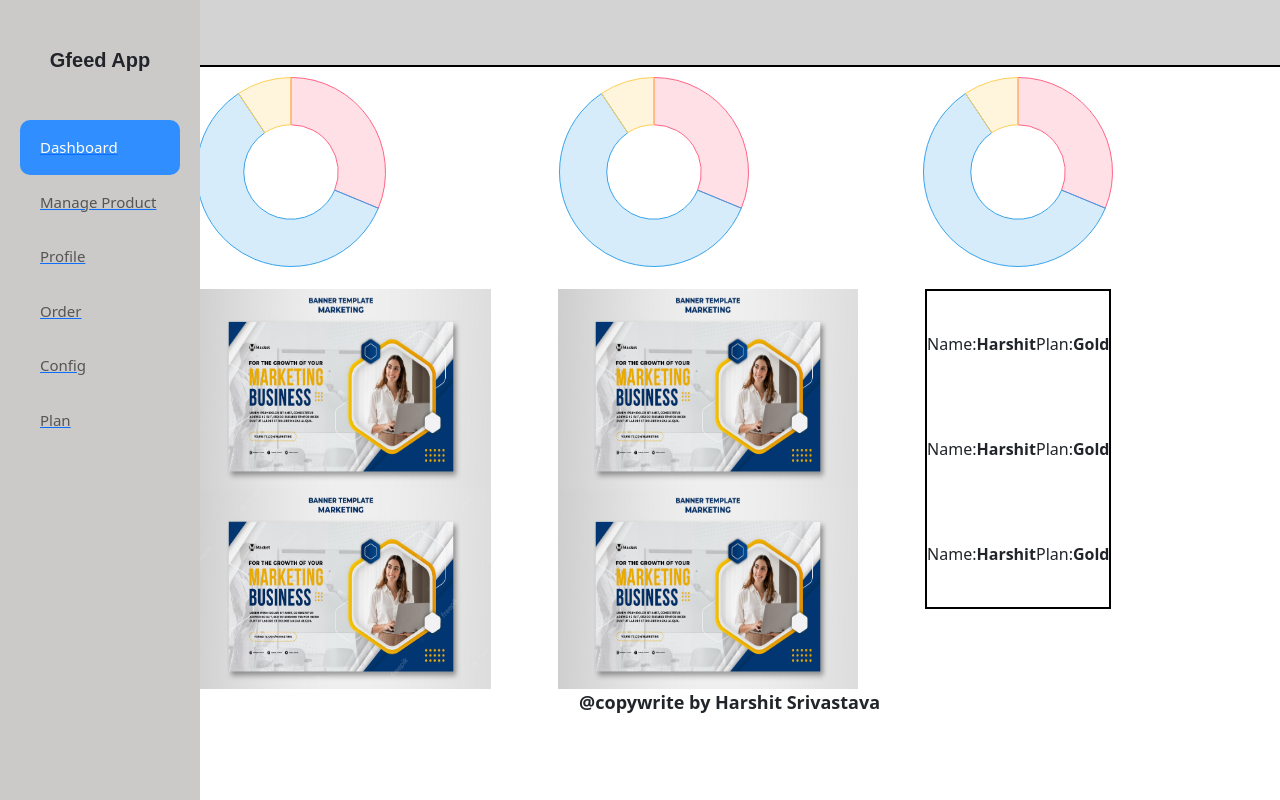
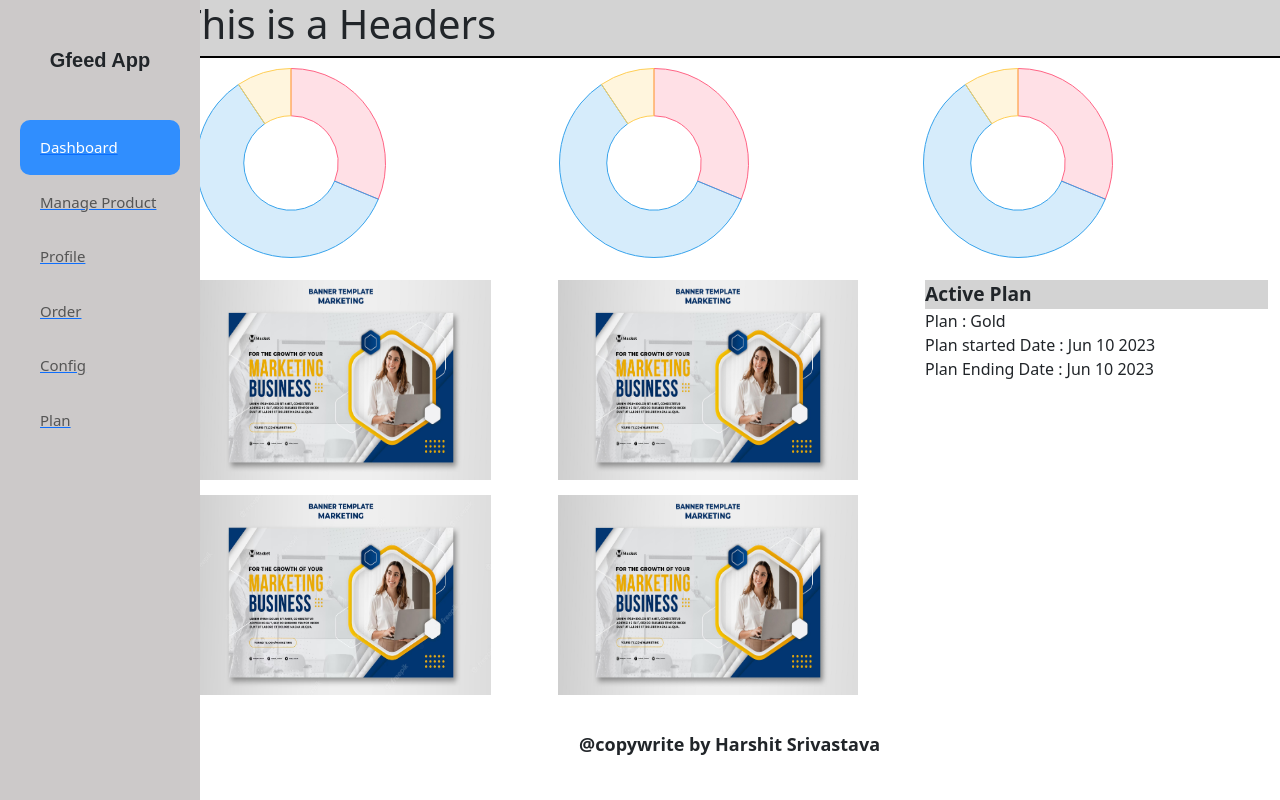
Before and after one commit to Harshitsriv007/gfeed, a React (Create React App) app: page / in a window 1280 px wide. Built offline with nearby package versions, Linux system fonts and the light colour scheme.

Commit message:
active plan

```diff
--- a/src/components/pannel/dashboard.css
+++ b/src/components/pannel/dashboard.css
@@ -5,6 +5,11 @@
 .promote_section2
 {
     margin-top:2%;
+}
+.second_promotions
+{
+    margin:2% 0% 5% 0%;
+
 }
 img
 {
@@ -17,3 +22,10 @@ img
     font-size: large;
     font-weight: bold;
 }
+
+.plan_1
+{
+    background-color: lightgray;
+    font-size: larger;
+    font-weight: bolder;
+}
--- a/src/components/pannel/dashboard.jsx
+++ b/src/components/pannel/dashboard.jsx
@@ -1,7 +1,7 @@
 import React from "react";
 import dataset from "./data.json";
 import Image1 from "../../images/imge1.jpg";
-import Image2 from "../../images/image2.jpg";
+// import Image2 from "../../images/image2.jpg";
 import Image3 from "../../images/image3.jpg.avif";
 import "./dashboard.css";
 import { Chart as ChartJS, ArcElement, Tooltip, Legend } from 'chart.js';
@@ -37,7 +37,8 @@ const data = {
 const Dashboard = () =>
 {
     // const Productcount = data.length;
-    const Productcount=10;
+    // const Productcount=10;
+    var d = (new Date()).toString().split(' ').splice(1,3).join(' ');
     return <>
         <div className="container col-sm-12">
             <div className="row">
@@ -59,46 +60,38 @@ const Dashboard = () =>
                         <div className="col-wm-12">
                             <div className="row">
                                 <div className="col-sm-6">
-                                    <img classNmae="bannerImage" src={Image1} alt="banner"/>
+                                    <img className="bannerImage" src={Image1} alt="banner"/>
                                 </div>
                                 <div className="col-sm-6">
-                                    <img classNmae="bannerImage" src={Image1} alt="banner"/>
+                                    <img className="bannerImage" src={Image1} alt="banner"/>
                                 </div>
                             </div>
                         </div>
-                        <div className="col-wm-12">
+                        <div className="col-wm-12 second_promotions">
                             <div className="row">
                                 <div className="col-sm-6">
-                                    <img  classNmae="promotionsImage" src={Image3} alt="promotions"/>
+                                    <img  className="promotionsImage" src={Image3} alt="promotions"/>
                                 </div>
                                 <div className="col-sm-6">
-                                    <img classNmae="bannerImage" src={Image1} alt="banner"/>
+                                    <img className="bannerImage" src={Image1} alt="banner"/>
                                 </div>
                             </div>
                         </div>
                     </div>
                 </div>
-                <div className="col-sm-4">
-                    <table style={{border:"2px solid black",height:"20em"}}>
-                        <tr >
-                            <td>Name:</td>
-                            <th>Harshit</th>
-                            <td>Plan:</td>
-                            <th>Gold</th>
-                        </tr>
-                        <tr >
-                            <td>Name:</td>
-                            <th>Harshit</th>
-                            <td>Plan:</td>
-                            <th>Gold</th>
-                        </tr>
-                        <tr >
-                            <td>Name:</td>
-                            <th>Harshit</th>
-                            <td>Plan:</td>
-                            <th>Gold</th>
-                        </tr>
-                    </table>
+                <div className="col-sm-4 plan">
+                    <div className="plan_1">
+                        Active Plan
+                    </div>
+                    <div className="plan_2">
+                        Plan : Gold
+                    </div>
+                    <div className="plan_3">
+                        Plan started Date : {d}
+                    </div>
+                    <div className="plan_4">
+                        Plan Ending Date : {d}
+                    </div>
                 </div>
             </div>
             <div className="container">
--- a/src/components/pannel/header.js
+++ b/src/components/pannel/header.js
@@ -3,7 +3,8 @@ import "./header.css";
 
 const Header =() =>{
     return <div className="header">
-    <h1><marquee behavior="scroll" direction="right">This is a Headers</marquee></h1>
+    {/* <h1><marquee behavior="scroll" direction="right">This is a Headers</marquee></h1>÷ */}
+    <h1>This is a Headers</h1>
     <div className="borderline"></div>
     </div>
 }
--- /dev/null
+++ b/src/components/pannel/navbar.css
@@ -0,0 +1,29 @@
+.sidebar__menu__item__text
+{
+    text-decoration:none;
+}
+.sidebar__menu__item
+{
+    text-decoration:none;
+}
+.sidebar__menu__item__icon
+{
+    text-decoration:none;
+
+}
+.sidebar__menu
+{
+    text-decoration:none;
+}
+.sidebar__menu__indicator
+{
+    text-decoration:none;
+}
+.sidebar
+{
+    text-decoration: none;
+}
+.bx
+{
+    text-decoration: none;
+}
--- a/src/components/pannel/navbar.jsx
+++ b/src/components/pannel/navbar.jsx
@@ -1,6 +1,7 @@
 import { useEffect, useRef, useState } from 'react';
 import { Link, useLocation } from 'react-router-dom';
 import './navbar.scss';
+import './navbar.css';
 
 const sidebarNavItems = [
     {
--- a/src/components/pannel/product.jsx
+++ b/src/components/pannel/product.jsx
@@ -5,20 +5,30 @@ const Product = () =>
 {
     return <>
             <h1> this is a dashboard!</h1>
+            <table>
+        <thead>
+          <tr>
+            <th>Image </th>
+            <th> Title </th>
+            <th> Quantity </th>
+            <th> Parent ID </th>
+          </tr>
+        </thead>
+            <tbody>
             <div>
                 {data.map((item,keys)=>{
                   return (<div key={keys}>
-                        <h4>{item.details.title}</h4>
-                        <h4>{item.details.description}</h4>
-                        <h4><img src={item.details.all_images[0]}/></h4>
-                        <h4>{item.variants[0].id}</h4>
-                        <h4>{item.variants[0].title}</h4>
-                        <h4>{item.variants[0].sku}</h4>
-                        <h4>{item.variants[0].price}</h4>
-                        <h4>{item.variants[0].quantity}</h4>
+                        <tr>
+                            <td><img src={item.details.all_images[0]} alt="images"/></td>
+                            <td>{item.details.title}</td>
+                            <td>{item.variants[0].quantity}</td>
+                            <td>{item.variants[0].id}</td>
+                        </tr>
                     </div>)
                 })}
             </div>
+                </tbody>
+            </table>
         </>
 }
 
```
